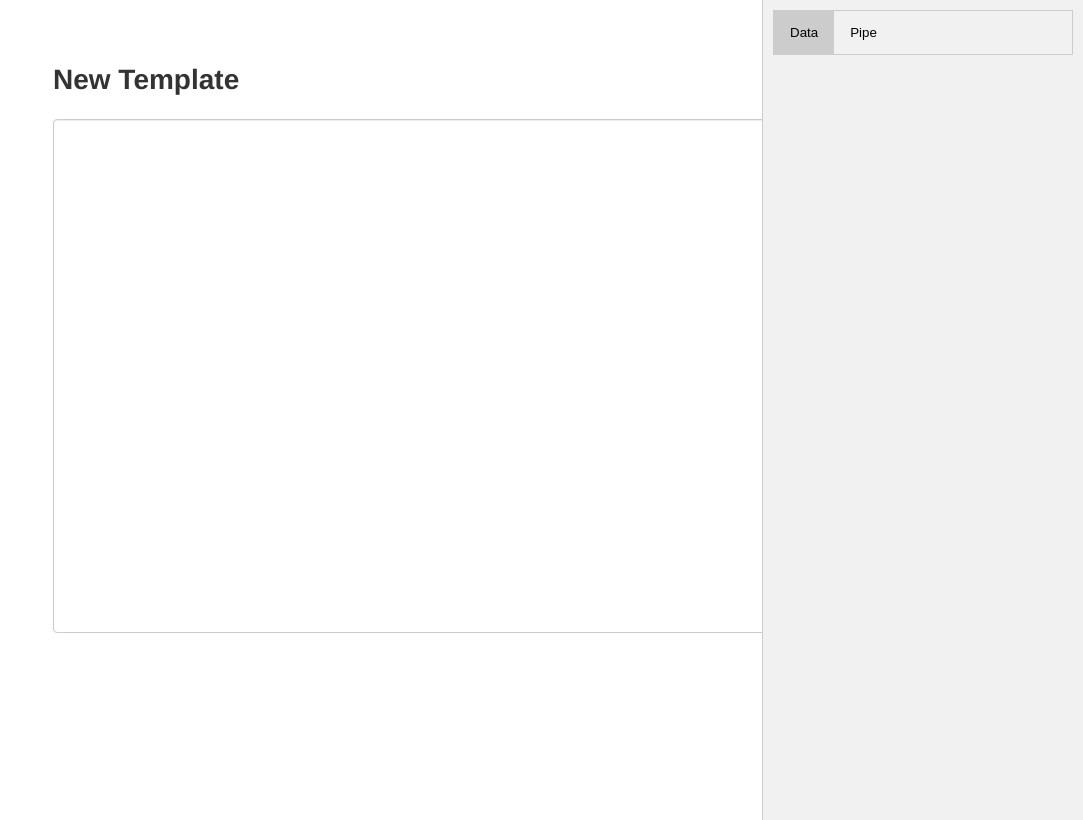
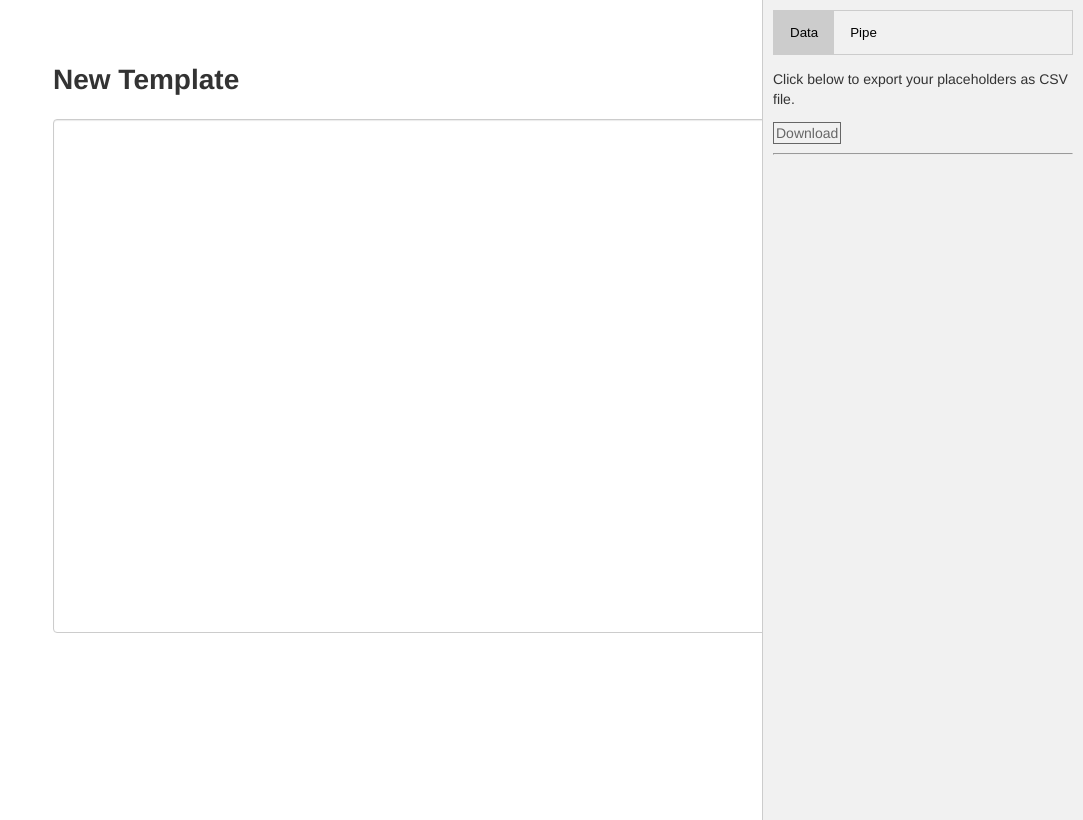
Before and after one commit to theterminalguy/writeonce, a React (Create React App) app: page /quickflow in a window 1280 px wide. Shown: the whole page, without its empty margins (197-1280 px from the left). Built offline with nearby package versions, Linux system fonts and the light colour scheme.

Commit message:
Add button to export placeholders as csv

```diff
--- a/package.json
+++ b/package.json
@@ -12,6 +12,7 @@
     "@types/react": "^18.0.0",
     "@types/react-dom": "^18.0.0",
     "react": "^18.2.0",
+    "react-csv": "^2.2.2",
     "react-dom": "^18.2.0",
     "react-router-dom": "^6.6.1",
     "react-scripts": "5.0.1",
@@ -44,6 +45,7 @@
     ]
   },
   "devDependencies": {
+    "@types/react-csv": "^1.1.3",
     "@types/redux-logger": "^3.0.9",
     "@types/shortid": "^0.0.29",
     "redux-logger": "^3.0.6"
--- a/src/components/editors/vanilla/components/quickflowSidePanel/index.css
+++ b/src/components/editors/vanilla/components/quickflowSidePanel/index.css
@@ -132,3 +132,10 @@ div.quickflow__preview {
   box-shadow: inset 0 1px 1px rgb(0 0 0 / 8%);
   transition: border-color ease-in-out 0.15s, box-shadow ease-in-out 0.15s;
 }
+
+.quickflow__sidebar-link {
+  color: #666;
+  border: 1px solid #666;
+  padding: 2px;
+  text-decoration: none;
+}
--- a/src/components/editors/vanilla/components/quickflowSidePanel/index.tsx
+++ b/src/components/editors/vanilla/components/quickflowSidePanel/index.tsx
@@ -2,18 +2,28 @@ import "./index.css";
 import { useEffect, useState } from "react";
 import { PlaceholderState, updatePlaceholder } from "../../../../../store/features/placeholder/placeholderSlice";
 import { store } from "../../../../../store";
+import { CSVLink } from "react-csv";
 
 export default function QuickflowSidePanel() {
   const [tab, setTab] = useState(1)
   const placeholders: any = store.getState()?.editorState?.placeholders;
+  const payload: any = store.getState()?.editorState;
+  const editor = payload?.editor
+  const [exportData, setExportData] = useState([]);
+
+  const headers: any = [];
+  let columns: any = {}
 
   const setTabPanel = (index: number) => {
     setTab(index)
   }
   useEffect(() => {
+    init();
+  })
+
+  const init = () => {
     const placeholderFields = document.querySelectorAll(".quickflow__placeholder-type") as NodeListOf<HTMLElement>;
     const placeholderControls = Array.from(placeholderFields);
-
     for (let control of placeholderControls) {
       control.addEventListener("change", function (e) {
         e.stopPropagation();
@@ -30,12 +40,29 @@ export default function QuickflowSidePanel() {
         const elem = document.querySelectorAll(placholderSelected) as any;
         Array.from(elem).filter((value: any) => value.innerText = input.value === "" ? "[ - ]" : input.value);
 
+        columns[data.name] = input.value;
+
         store.dispatch(
           updatePlaceholder({ id: data.id, default: input.value })
         );
       });
     }
-  })
+  }
+
+  for(let placeholder of placeholders) {
+    const header = {
+      label: placeholder.name, key: placeholder.name,
+    }
+    headers.push(header)
+    columns[placeholder.name] = placeholder.default;
+  }
+
+  let data: any = [columns];
+
+  const handleDownload = () => {
+    setExportData(data);
+  }
+
   return (
     <div className="quickflow__sidepanel">
       <div>
@@ -44,6 +71,11 @@ export default function QuickflowSidePanel() {
           <button className={"tablinks " + (tab === 2 ? "active" : "")} onClick={() => setTabPanel(2)}>Pipe</button>
         </div>
         <div style={{ display: tab === 1 ? "block" : "none" }}>
+          <div style={{ margin: "10px 0px" }}>
+            <p className="quickflow__sidebar-instruction">Click below to export your placeholders as CSV file.</p>
+            <CSVLink filename={`${editor.templateName} placeholder.csv`} className={"quickflow__sidebar-link"} headers={headers} data={exportData} onClick={handleDownload}>Download</CSVLink>
+          </div>
+          <hr />
           {placeholders.map((placeholder: PlaceholderState) => {
             return (
               <div className="quickflow__placeholder-field" id="quickflow__field" key={placeholder.id}>
```
Also changed, not shown: 1 other file (tests, documents, lock files or other folders).
